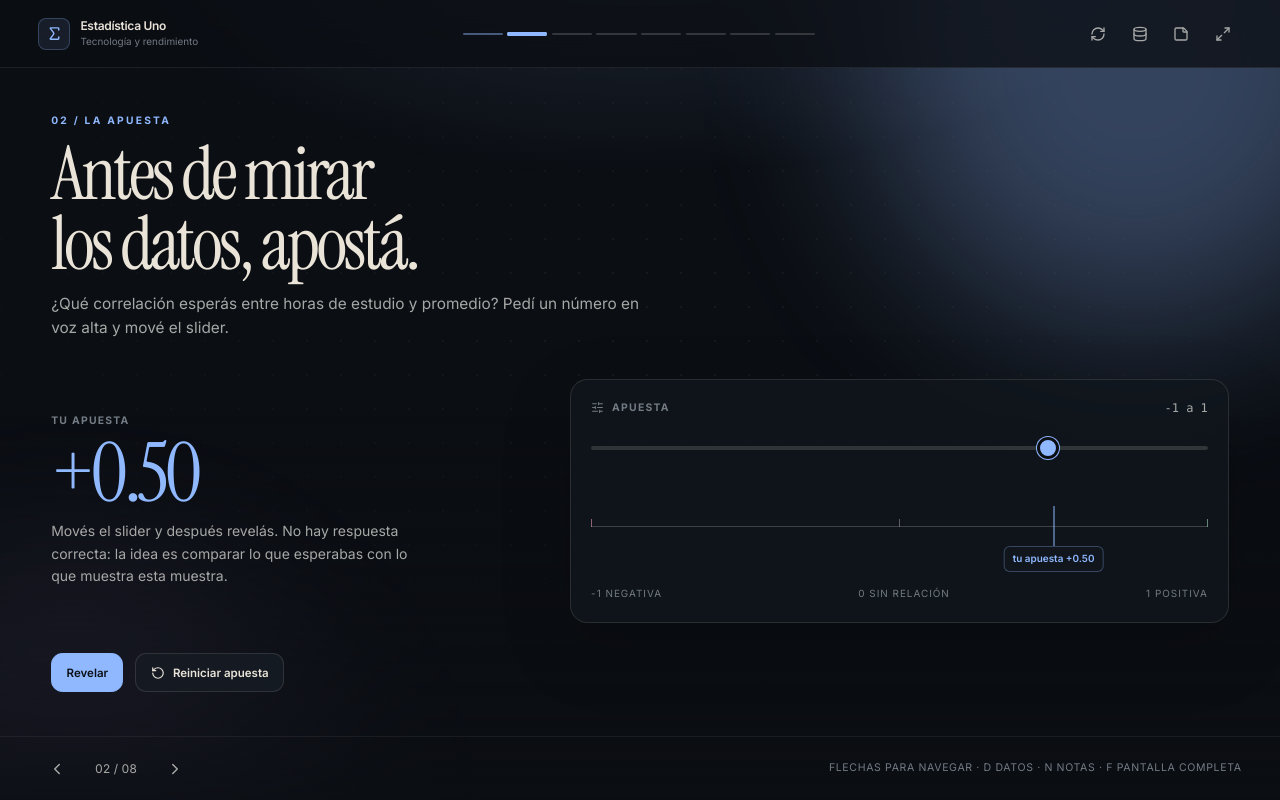
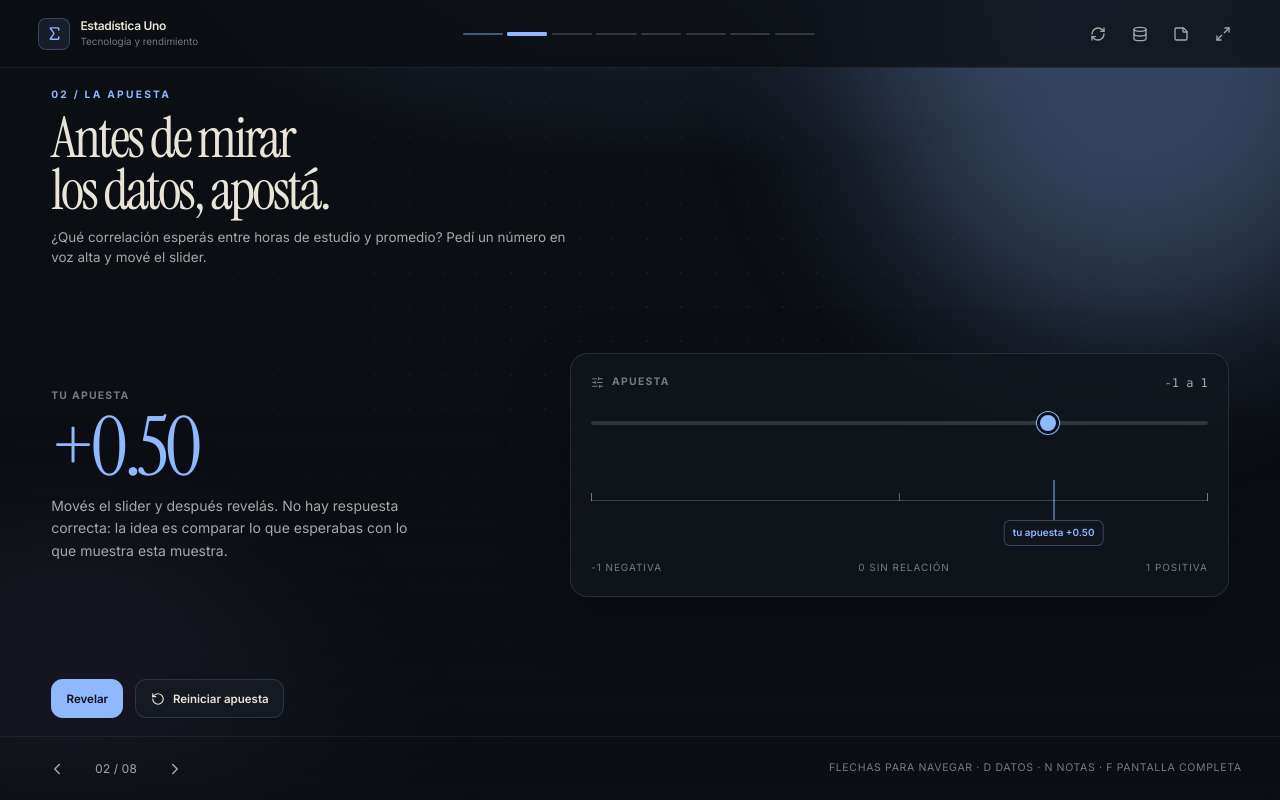
Before and after one commit to fn-cafeina/estadistica-uno, a React (Vite) app: page / in a window 1280 px wide. Both pictures are taken after a click on the button "Empezar". Built offline with nearby package versions, Linux system fonts and the light colour scheme.

Commit message:
style: fit deck to projector screens
Reduce scene typography and panel heights so 1366 by 768 remains
scroll-free.

```diff
--- a/src/presentation/SceneFrame.tsx
+++ b/src/presentation/SceneFrame.tsx
@@ -34,7 +34,7 @@ export function SceneFrame({
         <h2 className={cn("deck-title", titleClassName)}>{title}</h2>
         {insight ? <p className="deck-insight">{insight}</p> : null}
       </header>
-      <div className="mt-6 flex min-h-0 flex-1 flex-col">{children}</div>
+      <div className="mt-5 flex min-h-0 flex-1 flex-col">{children}</div>
       {footer ? <div className="mt-4 shrink-0">{footer}</div> : null}
     </div>
   );
--- a/src/presentation/deck.css
+++ b/src/presentation/deck.css
@@ -120,7 +120,7 @@
   flex: 1;
   flex-direction: column;
   justify-content: center;
-  padding: clamp(1.2rem, 3.4vw, 3rem) clamp(1.1rem, 4vw, 4.5rem);
+  padding: clamp(0.9rem, 2.2vh, 2rem) clamp(1.1rem, 4vw, 4.5rem);
 }
 
 .deck-kicker {
@@ -135,10 +135,10 @@
 }
 
 .deck-title {
-  margin-top: clamp(0.7rem, 1.5vh, 1.2rem);
-  max-width: 15ch;
+  margin-top: clamp(0.55rem, 1.2vh, 1rem);
+  max-width: 18ch;
   font-family: var(--font-display);
-  font-size: clamp(2.7rem, 5.8vw, 6rem);
+  font-size: clamp(2.2rem, 4.4vw, 4.8rem);
   font-weight: 400;
   letter-spacing: -0.045em;
   line-height: 0.94;
@@ -153,10 +153,10 @@
 
 .deck-insight {
   max-width: 62ch;
-  margin-top: clamp(0.75rem, 1.6vh, 1.2rem);
+  margin-top: clamp(0.55rem, 1.2vh, 0.9rem);
   color: var(--muted);
-  font-size: clamp(0.9rem, 1.2vw, 1.12rem);
-  line-height: 1.55;
+  font-size: clamp(0.82rem, 1.05vw, 1rem);
+  line-height: 1.5;
 }
 
 .deck-panel {
--- a/src/presentation/scenes/DistributionScene.tsx
+++ b/src/presentation/scenes/DistributionScene.tsx
@@ -91,7 +91,7 @@ export function DistributionScene(_: SceneProps) {
             </div>
           </div>
 
-          <div className="deck-panel flex h-[clamp(15rem,36vh,24rem)] flex-col p-4 sm:p-5">
+          <div className="deck-panel flex h-[clamp(13rem,32vh,22rem)] flex-col p-4 sm:p-5">
             <div className="mb-3 flex items-center justify-between gap-3">
               <p className="deck-label">{variable.label}</p>
               <span className="text-[0.66rem] text-faint">Ocho intervalos</span>
--- a/src/presentation/scenes/OutlierScene.tsx
+++ b/src/presentation/scenes/OutlierScene.tsx
@@ -94,7 +94,7 @@ export function OutlierScene(_: SceneProps) {
       insight="Arrastrá el punto ámbar. La recta y la correlación se recalculan en vivo. La relación no es una propiedad fija de los datos."
     >
       <div className="grid flex-1 items-center gap-8 lg:grid-cols-[1.4fr_0.6fr]">
-        <div className="deck-panel h-[clamp(16rem,44vh,32rem)] p-3 sm:p-4">
+        <div className="deck-panel h-[clamp(14rem,38vh,28rem)] p-3 sm:p-4">
           <div className="aspect-[12/7] h-full w-full">
             <ScatterPlot
               points={editedPoints}
--- a/src/presentation/scenes/RelationshipScene.tsx
+++ b/src/presentation/scenes/RelationshipScene.tsx
@@ -29,7 +29,7 @@ export function RelationshipScene(_: SceneProps) {
       insight="La recta resume la tendencia de esta muestra. Mové las horas de estudio y mirá qué promedio estima el modelo."
     >
       <div className="grid flex-1 items-center gap-8 lg:grid-cols-[1.4fr_0.6fr]">
-        <div className="deck-panel h-[clamp(16rem,44vh,32rem)] p-3 sm:p-4">
+        <div className="deck-panel h-[clamp(14rem,38vh,28rem)] p-3 sm:p-4">
           <div className="aspect-[12/7] h-full w-full">
             <ScatterPlot
               points={points}
```
